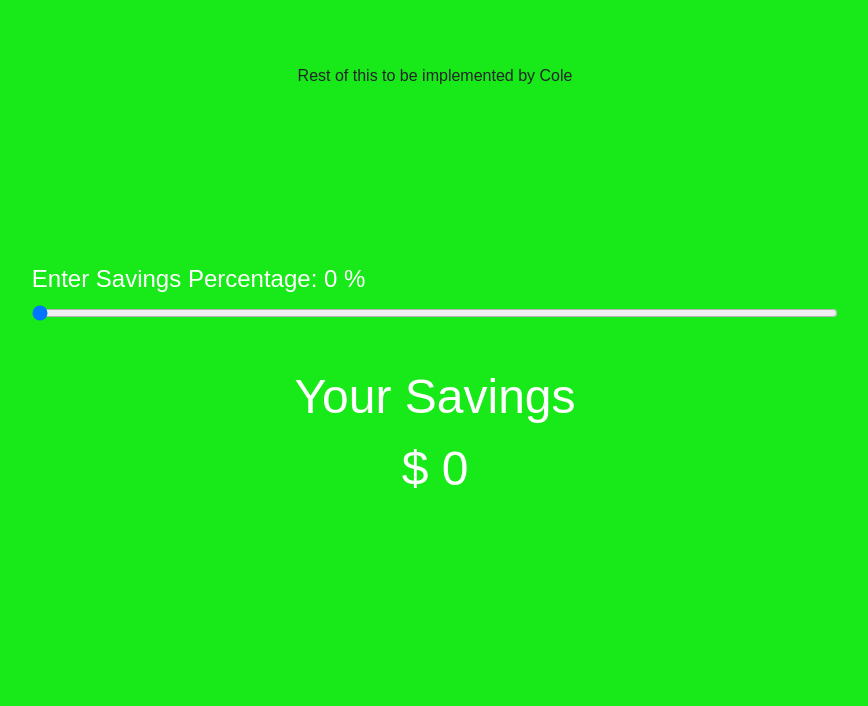
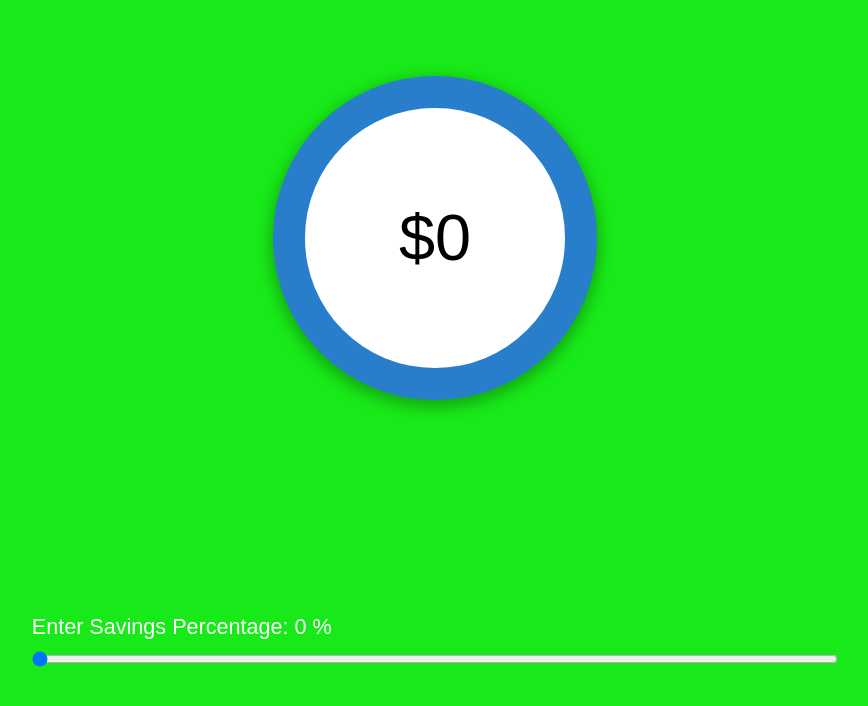
Before and after one commit to argentinoj/budg-it, a React (Create React App) app: page / in a window 1280 px wide. Shown: the top 706 px of the page, without its empty margins (205-1073 px from the left). Built offline with nearby package versions, Linux system fonts and the light colour scheme.

Commit message:
completed radial number implementation. Fuck css.

```diff
--- a/src/components/ManagementPage.js
+++ b/src/components/ManagementPage.js
@@ -1,4 +1,6 @@
 import React, {Component} from 'react';
+import './radial.js';
+import './radial.css'
 import './ManagementPage.css';
 
 export class ManagementPage extends Component{
@@ -19,18 +21,15 @@ export class ManagementPage extends Component{
     render(){
         return(
         <div>
-            <div>Rest of this to be implemented by Cole</div>
+            <div>
+                <div class="big">
+                    <div class="pie pie--value pie--disc" style={{"--percent":this.state.chosen_savings_threshold,"--amount":(this.state.chosen_savings_threshold/100 * this.state.total_wallet_amount)}}></div>
+                </div>
+            </div>
             <form>
                 <div class="form-group">
                     <label for="formControlRange">Enter Savings Percentage: {this.state.chosen_savings_threshold} %</label>
                     <input onChange = {this.setThreshold} type="range" defaultValue = "0" max = "100" class="form-control-range" id="formControlRange"></input>
-
-                    <div className = "SavingsDisplay">
-                        <div>Your Savings</div>
-                        <div style = {{color: this.state.savingsColor}} >
-                            $ {Number(this.state.chosen_savings_threshold/100 * this.state.total_wallet_amount).toFixed(0)}
-                        </div>
-                    </div>
                 </div>
             </form>
 
--- /dev/null
+++ b/src/components/radial.css
@@ -0,0 +1,21 @@
+.pie {position: relative;display: inline-block;background-image: conic-gradient(rgba(0,0,0,1) calc(3.6deg * var(--percent)),rgba(0,0,0,0) calc(3.6deg * var(--percent)));background-blend-mode: overlay;background-position: 50% 50%;background-size: 150%;width: 5em;height: 5em;border-radius: 50%;}
+
+/* show the percentage (thanks to Ana Tudor for the counter() trick) */
+.pie--value::after {position: absolute;top: 50%;left: 50%;transform: translate(-50%, -50%);counter-reset: amount var(--amount);content: "$"counter(amount) ;color: #fff;text-shadow: 1px 1px 1px #000;}
+.pie--disc::before {content: '';position: absolute;top: .5em;left: .5em;right: .5em;bottom: .5em;border-radius: 50%;background: #fff;}
+.pie--disc::after {color: #000;text-shadow: none;}
+
+/* demo styles
+----------------------------------------------------- */
+body::before {color: rgb(41, 126, 204);font-size: 150%;background-color: #f1f1f2;content: "This browser doesn't support conical graidents yet";}
+@supports (background: conic-gradient(red, blue)) {body::before {content: '';}}
+body {font: 90%/1.5 Arial;background: #f1f1f2;text-align: center;}
+.pie {border: .0em solid #fff;box-shadow: 0 .075em .2em .05em rgba(0,0,0,.25);margin: .75rem;}
+.pie:nth-child(1) {background-color: rgb(41, 126, 204);}
+.pie:nth-child(2) {background-color: #fc3;}
+.pie:nth-child(3) {background-color: #ac0;}
+.pie:nth-child(4) {background-color: #0ac;}
+.pie:nth-child(5) {background-color: #d6b;}
+.big {font-size: 450%;}
+.med {font-size: 150%;}
+.sml {font-size: 100%;}
--- /dev/null
+++ b/src/components/radial.js
@@ -0,0 +1,16 @@
+function loop(t) {
+    requestAnimationFrame(loop);
+    updateCharts(Math.floor(t / 16) % 100);
+  }
+
+  function updateCharts(value) {
+    charts.forEach(chart => setChartValue(chart, value));
+  }
+
+  function setChartValue(chart, value) {
+    chart.style.setProperty('--percent', value);
+  }
+
+  let charts = document.querySelectorAll('.js');
+
+  loop();
```
Also changed, not shown: package.json (line endings or trailing spaces), 1 other file (tests, documents, lock files or other folders).
